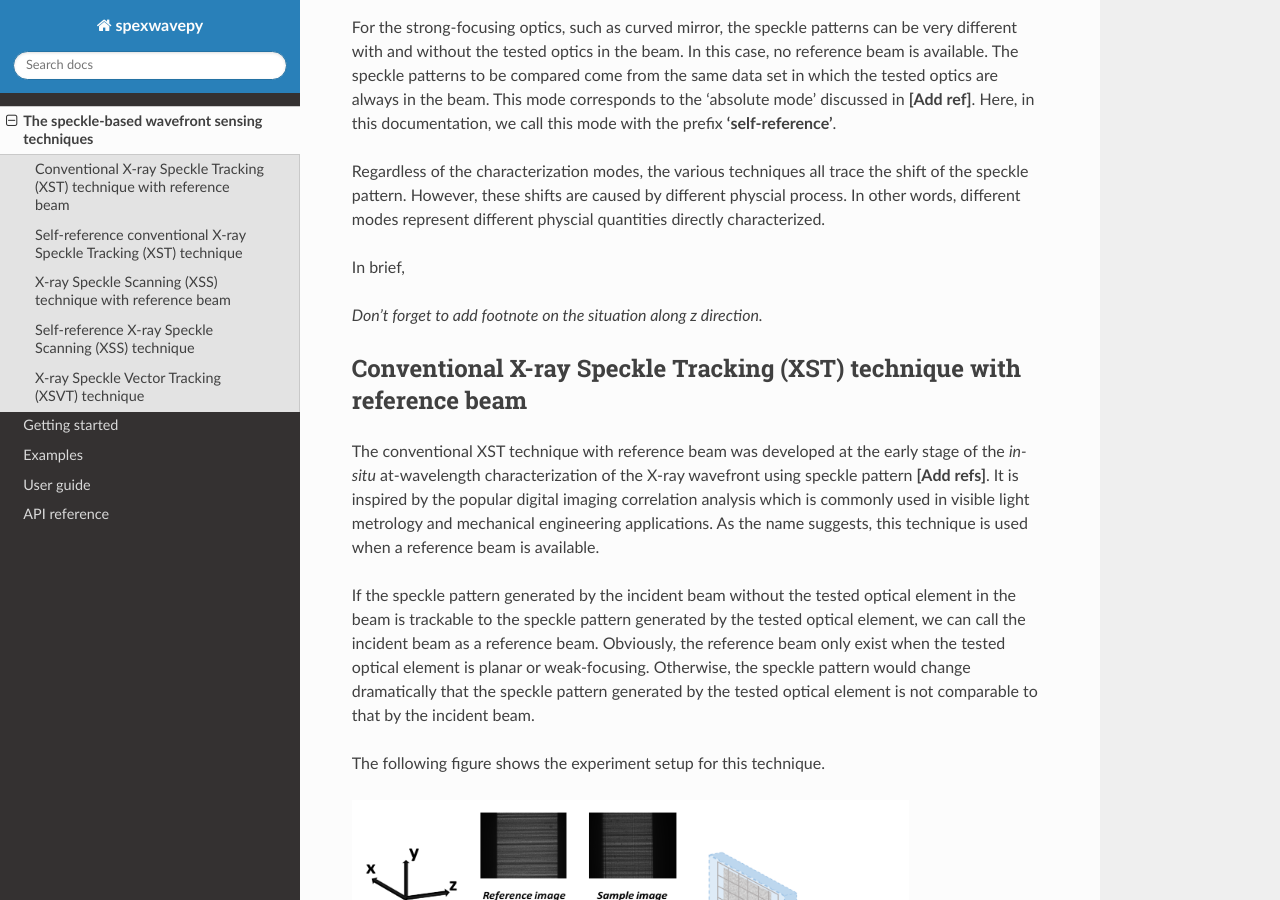
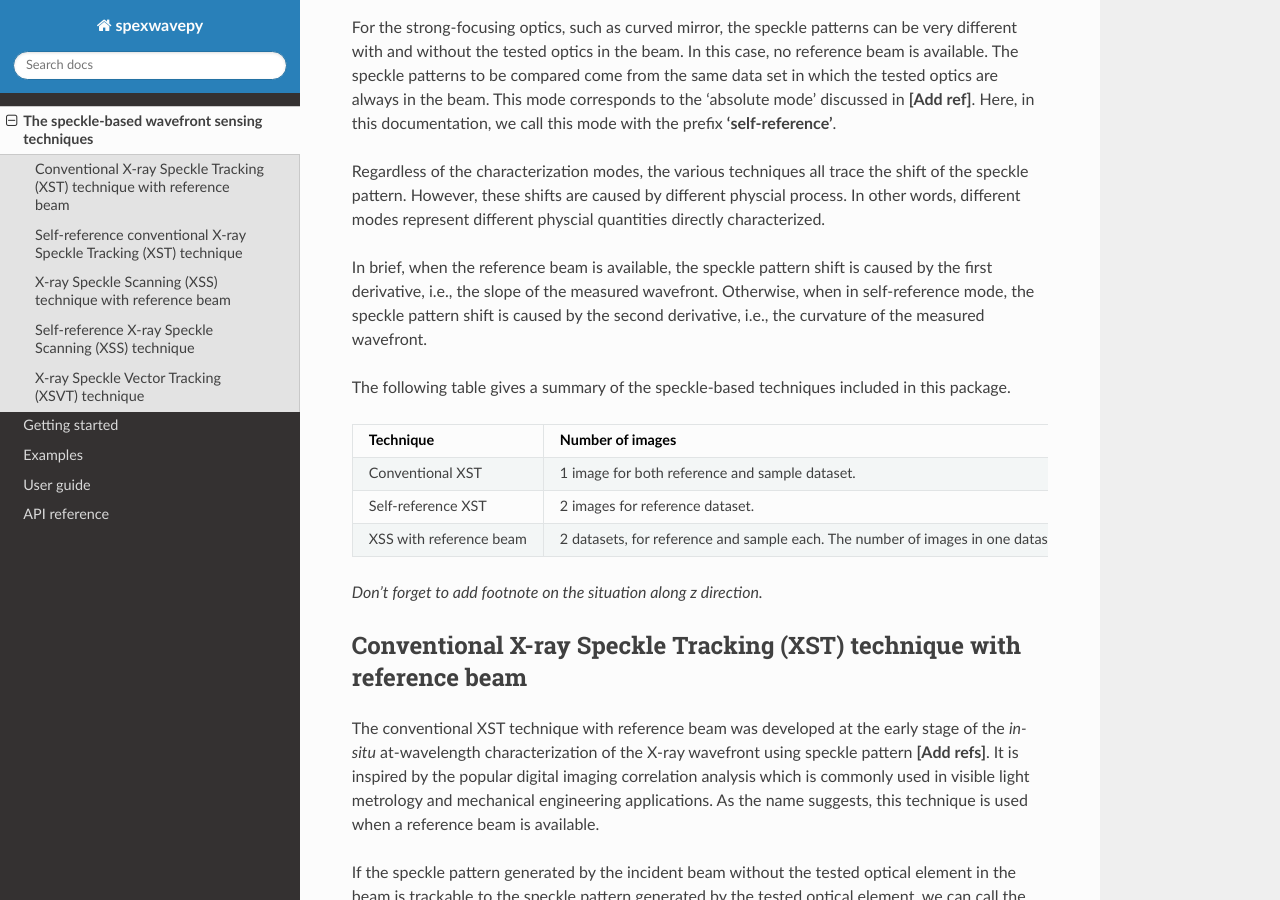
Before and after one commit to wholingfei/spexwavepy, a Sphinx documentation site: the page built from docs/source/principle.rst, in a window 1280 px wide and 900 px high, scrolled down 432 px. Built offline with Sphinx 7.4.7 and the Read the Docs theme 2.0.0, drawn with Linux system fonts in a browser that asks for light colours; some of the changed text lies outside the part shown.

Commit message:
principle, TBC

```diff
--- a/docs/source/principle.rst
+++ b/docs/source/principle.rst
@@ -37,7 +37,28 @@ However, these shifts are caused by different physcial process.
 In other words, different modes represent different
 physcial quantities directly characterized.
 
-In brief,
+In brief, when the reference beam is available,
+the speckle pattern shift is caused by the
+first derivative, i.e., the slope of the measured wavefront.
+Otherwise, when in self-reference mode,
+the speckle pattern shift is caused by the
+second derivative, i.e., the curvature of the measured wavefront.
+
+The following table gives a summary of the speckle-based techniques
+included in this package.
+
++---------------------+-----------------------------------------------+-------------------------------------+
+| Technique           | Number of images                              | Physical quantity directly measured |
++=====================+===============================================+=====================================+
+| Conventional XST    | 1 image for both reference and                | Wavefront slope                     |
+|                     | sample dataset.                               |                                     |
++---------------------+-----------------------------------------------+-------------------------------------+
+| Self-reference XST  | 2 images for reference dataset.               | Wavefront curvature                 |
++---------------------+-----------------------------------------------+-------------------------------------+
+| XSS with reference  | 2 datasets, for reference and sample each.    |                                     |
+| beam                | The number of images in one dataset equals to | Wavefront slope                     |
+|                     | the number of scans.                          |                                     |
++---------------------+-----------------------------------------------+-------------------------------------+
 
 *Don't forget to add footnote on the situation along z direction.*
 
@@ -241,6 +262,9 @@ horizontal and vertical directions.
 :math:`D` is the distance between the detector plane and
 the diffuser.
 
+Please see :ref:`this example <exp2ndderiv>` for the use of self-reference XSS technique to
+measure wavefront local curvature after a plane mirror.
+
 .. _prinXSVTRefer:
 
 X-ray Speckle Vector Tracking (XSVT) technique
```
Also changed, not shown: 5 other files.
